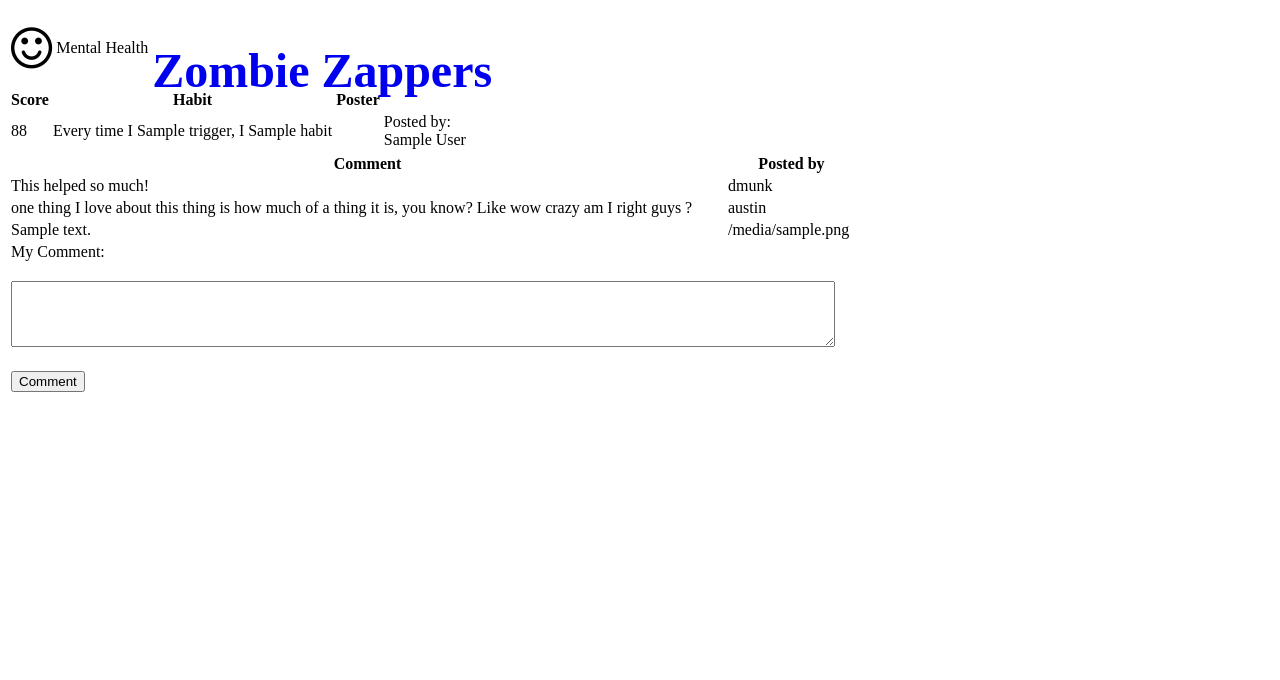
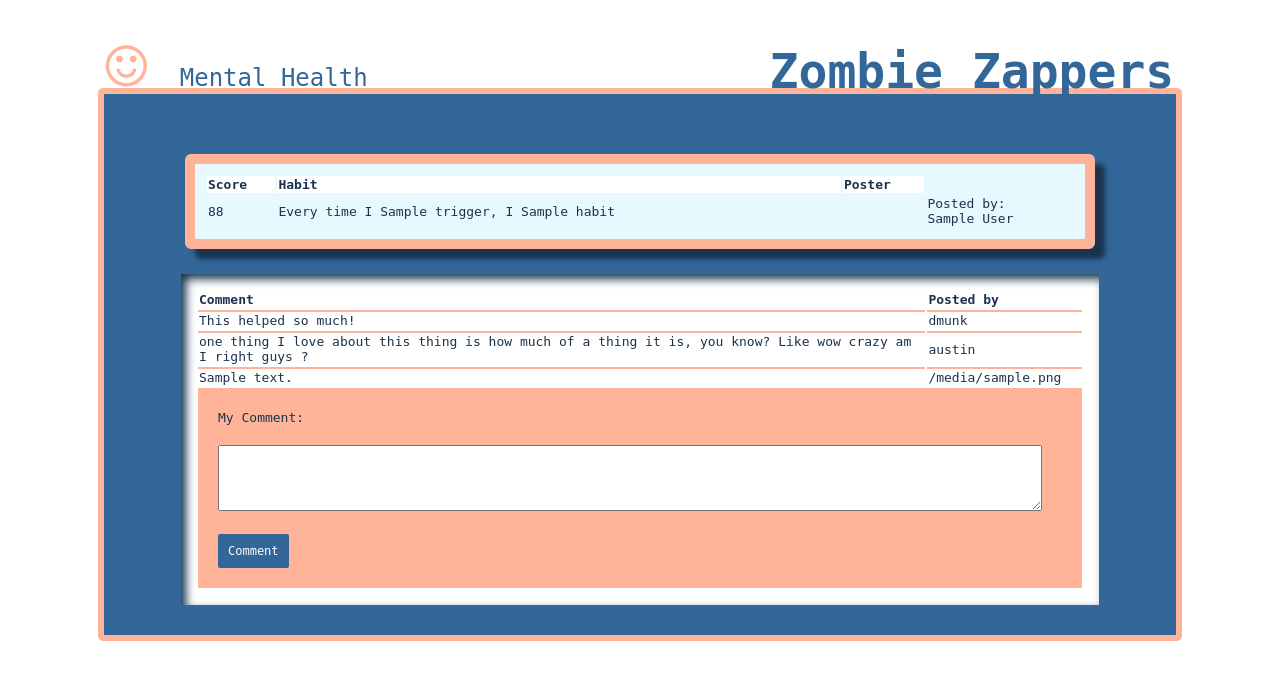
Before and after one commit to comp346s17/course-project-zombie-zapper, a Django app: template zombiezapper/zz/templates/zz/comment_page.html in a window 1280 px wide. Shown: the top 680 px of the page. Run offline with Django 3.2, Linux system fonts and the light colour scheme; the template is opened without the code that fills it: most values are stand-ins (such as "Sample title", 1, 10 or a date in 2020); parts of the project's set-up code (start-up, migrations or seed data) failed here and were passed over.

Commit message:
comment page routing

```diff
--- a/zombiezapper/zz/templates/zz/category_page.html
+++ b/zombiezapper/zz/templates/zz/category_page.html
@@ -54,7 +54,7 @@
                   </td>
                   <td>
                       <button>Commit</button>
-                      <button>Comment</button>
+                      <button onclick="location.href='/comment/?id={{habit.id}}&icon_html={{icon_html}}&category={{category}}';">Comment</button>
                   </td>
               </tr>
             {% endfor %}
--- a/zombiezapper/zz/templates/zz/comment_page.html
+++ b/zombiezapper/zz/templates/zz/comment_page.html
@@ -1,8 +1,8 @@
 <!Doctype html>
 <html>
   <head>
-    <link rel="stylesheet" type="text/css" href="styles.css">
-    <link rel="stylesheet" href="./font-awesome-4.7.0/css/font-awesome.min.css">
+    <link rel="stylesheet" type="text/css" href="/static/styles.css">
+    <link rel="stylesheet" href="/static/font-awesome-4.7.0/css/font-awesome.min.css">
   </head>
   <body>
     <div id = 'main_app'>
@@ -15,7 +15,7 @@
                     <p>Mental Health</p>
                 </td>
                 <td>
-                    <a href="home_page.html"><h1 style='float:right;font-size:48px;height:10px'> Zombie Zappers </h1></a>
+                    <a href="/"><h1 style='float:right;font-size:48px;height:10px'> Zombie Zappers </h1></a>
                 </td>
             </tr>
         </table>
--- a/zombiezapper/zz/templates/zz/home_page.html
+++ b/zombiezapper/zz/templates/zz/home_page.html
@@ -156,7 +156,7 @@
               <li>
                 Every time I {{commitment.habit.trigger}} I will {{commitment.habit.habit}}
 <!--                 Gets commitment pk
- -->                <a href="{% url 'view_habit' pk=commitment.pk%}"> Inspect</a>
+-->                <a href="{% url 'view_habit' pk=commitment.pk%}"> Inspect</a>
                 <button>Examine</button>
                 <button>Delete</button>
               </li>
--- a/zombiezapper/zz/urls.py
+++ b/zombiezapper/zz/urls.py
@@ -11,6 +11,7 @@ urlpatterns = [
     url(r'^new_post', views.new_post),
     url(r'^post_search', views.post_search),
     url(r'^post/(?P<pk>\d+)/', views.view_habit, name='view_habit'),
+    url(r'^comment', views.comment),
     #url(r'^login/$', auth_views.login, {'template_name': 'messenger/login.html'}, name='login'),
     #url(r'^logout/$', auth_views.logout, {'next_page': 'login'}, name='logout'),
     #url(r'^signup/$', views.signup, name='signup'),
```
Also changed, not shown: zombiezapper/zz/views.py (+8 -0 lines), zombiezapper/db.sqlite3.
